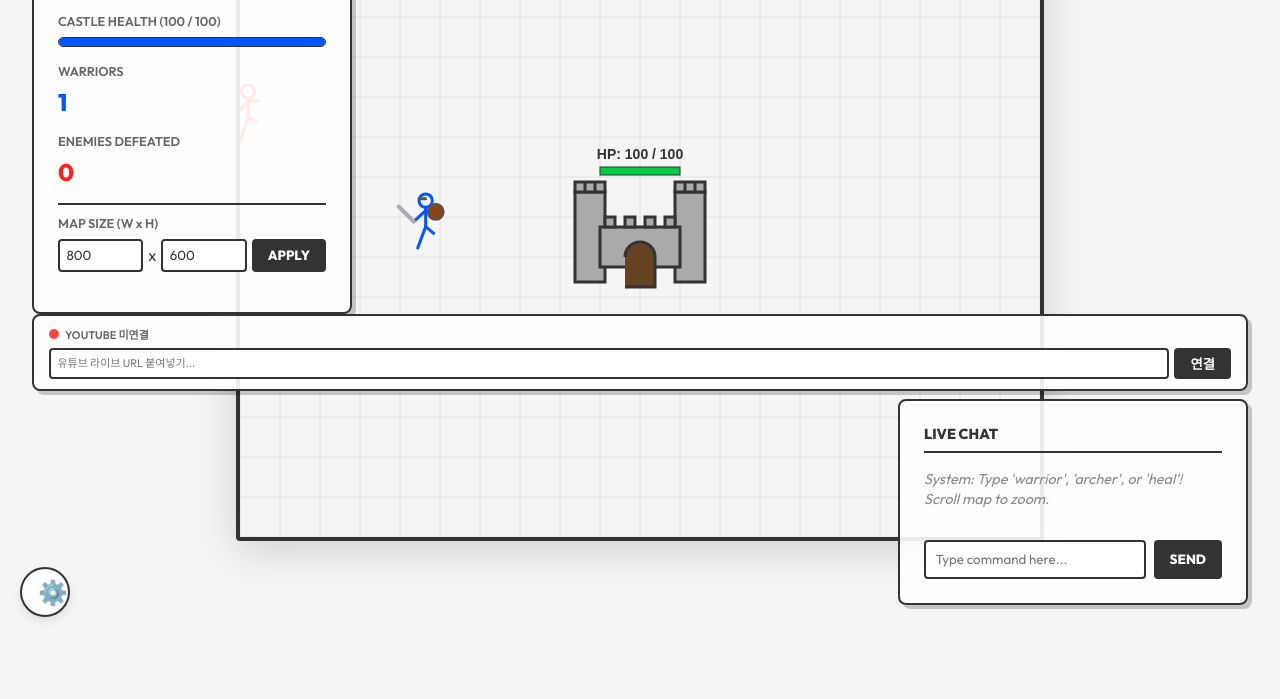
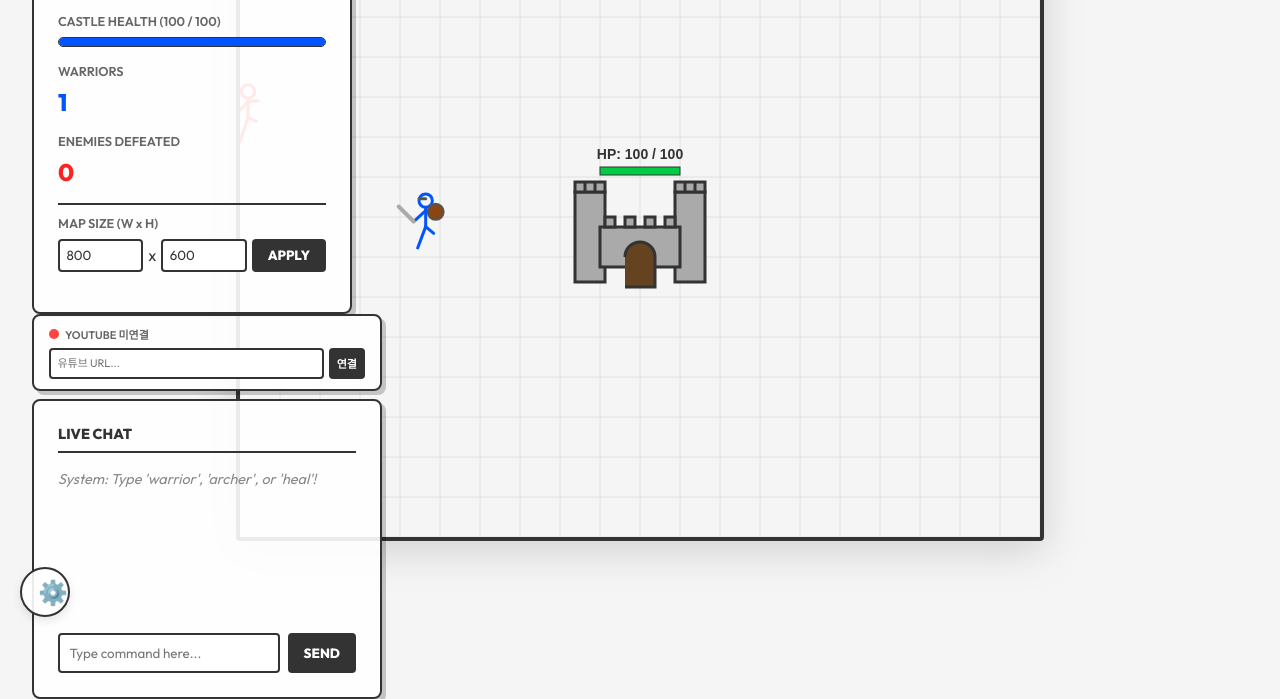
Before and after one commit to backheyoung/dom3321, a website built with Vite: page index.html in a window 1280 px wide. Shown: the part 163-862 px from the top of the page. Before the commit the page ends 800 px from the top, so only its background shows below. Built offline with nearby package versions, Linux system fonts and the light colour scheme; no server answers.

Commit message:
fix: Align YouTube panel and Chat panel to bottom-left with fixed width

```diff
--- a/index.html
+++ b/index.html
@@ -49,27 +49,29 @@
                 </div>
             </div>
 
+            <div id="bottom-panels" style="display: flex; flex-direction: column; gap: 8px; width: 350px; align-self: flex-start;">
                 <!-- YouTube Connection Panel -->
-            <div class="glass-panel" style="padding: 10px 15px; margin-bottom: 8px;">
+                <div class="glass-panel" style="padding: 10px 15px;">
                     <div style="display: flex; align-items: center; gap: 6px; margin-bottom: 6px;">
                         <span id="yt-status-dot" style="width: 10px; height: 10px; border-radius: 50%; background: #ff4444; flex-shrink: 0;"></span>
                         <span id="yt-status-text" class="label" style="font-size: 11px;">YOUTUBE 미연결</span>
                     </div>
                     <div style="display: flex; gap: 5px;">
-                    <input type="text" id="yt-url-input" placeholder="유튜브 라이브 URL 붙여넣기..." style="flex: 1; padding: 0.4rem; font-size: 11px;">
-                    <button id="yt-connect-btn" style="white-space: nowrap;">연결</button>
+                        <input type="text" id="yt-url-input" placeholder="유튜브 URL..." style="flex: 1; padding: 0.4rem; font-size: 11px; width: 100%;">
+                        <button id="yt-connect-btn" style="white-space: nowrap; padding: 4px 8px; font-size: 11px;">연결</button>
                     </div>
                 </div>
 
                 <!-- Chat Panel -->
-            <div class="glass-panel chat-panel">
+                <div class="glass-panel chat-panel" style="align-self: stretch;">
                     <div class="chat-header">LIVE CHAT</div>
                     <div id="chat-messages" class="chat-messages">
-                    <div class="message system">System: Type 'warrior', 'archer', or 'heal'! Scroll map to zoom.</div>
+                        <div class="message system">System: Type 'warrior', 'archer', or 'heal'!</div>
                     </div>
                     <div class="chat-input-container">
                         <input type="text" id="chat-input" placeholder="Type command here...">
                         <button id="send-chat">SEND</button>
+                    </div>
                 </div>
             </div>
         </div>
--- a/style.css
+++ b/style.css
@@ -121,7 +121,6 @@ h1 {
 .chat-panel {
     width: 350px;
     height: 300px;
-    align-self: flex-end;
     display: flex;
     flex-direction: column;
     gap: 1rem;
```
Lines whose indentation alone changed are shown as unchanged.
